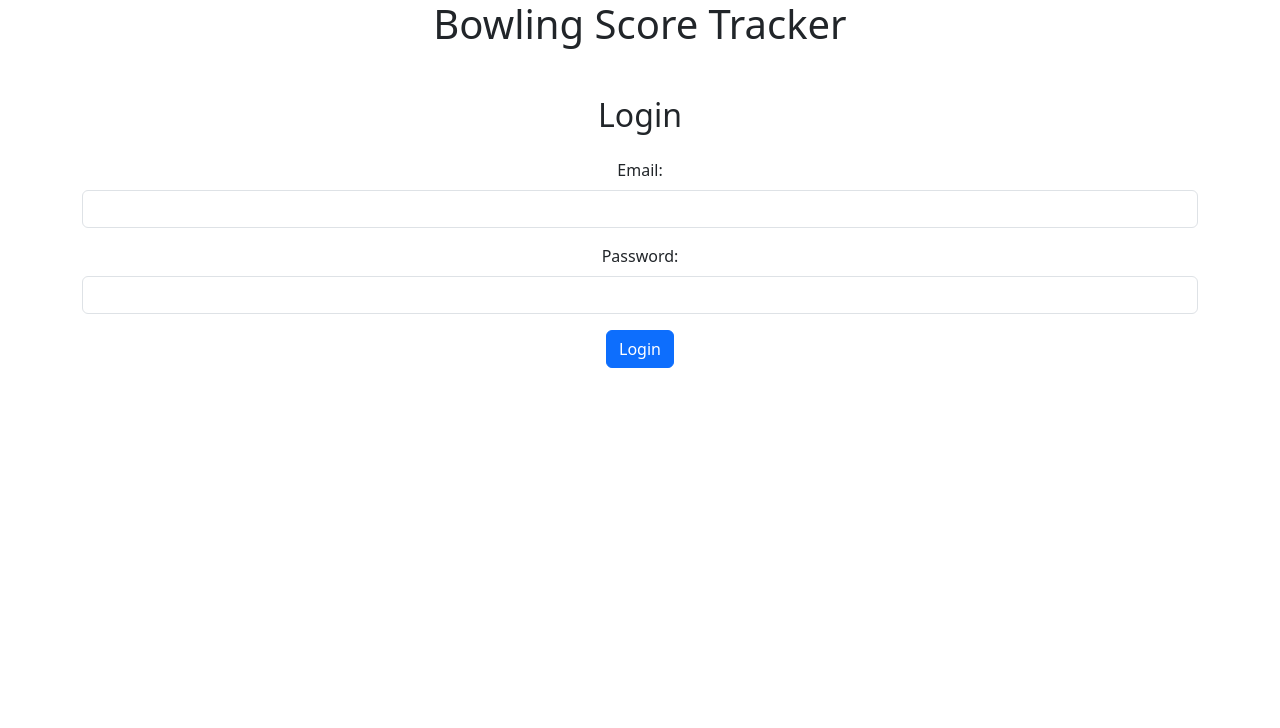
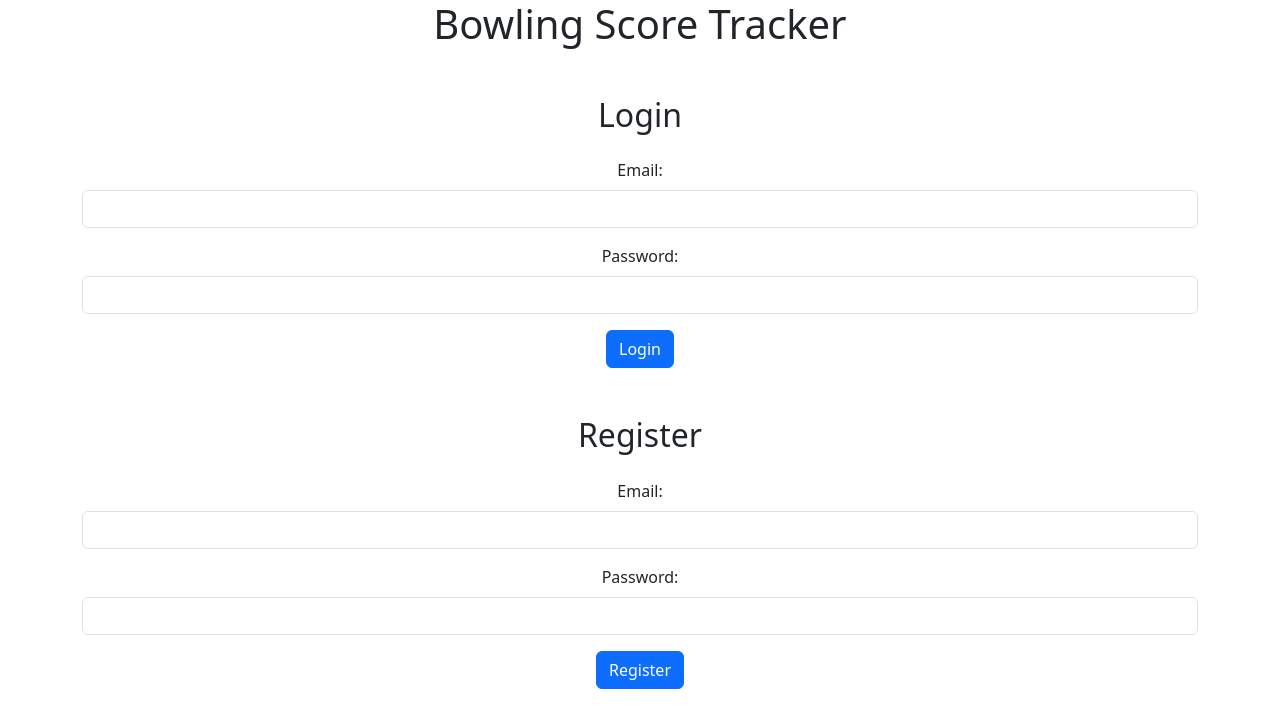
Before and after one commit to Jokim1717/BowlingApp, a React (Create React App) app in the folder bowling-score-tracker/: page / in a window 1280 px wide. Shown: the top 728 px of the page. Built offline with nearby package versions, Linux system fonts and the light colour scheme.

Commit message:
finished register

```diff
--- a/bowling-score-tracker/src/App.js
+++ b/bowling-score-tracker/src/App.js
@@ -1,4 +1,6 @@
 import LoginForm from './components/Auth/LoginForm';
+import RegisterForm from './components/Auth/ResigterForm';
+
 import './App.css';
 
 function App() {
@@ -6,6 +8,7 @@ function App() {
     <div className="App">
       <h1>Bowling Score Tracker</h1>
       <LoginForm />
+      <RegisterForm />
     </div>
   );
 }
--- a/bowling-score-tracker/src/components/Auth/LoginForm.js
+++ b/bowling-score-tracker/src/components/Auth/LoginForm.js
@@ -1,4 +1,5 @@
 import React, { useState } from "react";
+import { signInWithEmailAndPassword } from "firebase/auth";
 import { auth } from "../../firebase/firebase";
 import "bootstrap/dist/css/bootstrap.min.css";
 
@@ -21,7 +22,7 @@ const LoginForm = () => {
     const { email, password } = formData;
 
     try {
-      await auth.signInWithEmailAndPassword(email, password);
+      await signInWithEmailAndPassword(auth, email, password);
       console.log("User logged in successfully!");
       setFormData({
         email: "",
--- a/bowling-score-tracker/src/components/Auth/ResigterForm.js
+++ b/bowling-score-tracker/src/components/Auth/ResigterForm.js
@@ -0,0 +1,74 @@
+import React, { useState } from "react";
+import { createUserWithEmailAndPassword } from "firebase/auth";
+import { auth } from "../../firebase/firebase";
+import "bootstrap/dist/css/bootstrap.min.css";
+
+const RegisterForm = () => {
+  const [formData, setFormData] = useState({
+    email: "",
+    password: "",
+  });
+
+  const handleChange = (e) => {
+    setFormData({
+      ...formData,
+      [e.target.name]: e.target.value,
+    });
+  };
+
+  const handleSubmit = async (e) => {
+    e.preventDefault();
+
+    const { email, password } = formData;
+
+    try {
+      await createUserWithEmailAndPassword(auth, email, password);
+      console.log("User logged in successfully!");
+      setFormData({
+        email: "",
+        password: "",
+      });
+    } catch (error) {
+      console.error("Login failed:", error.message);
+    }
+  };
+
+  return (
+    <div className="container mt-5">
+      <h2 className="mb-4">Register</h2>
+      <form onSubmit={handleSubmit}>
+        <div className="mb-3">
+          <label htmlFor="email" className="form-label">
+            Email:
+          </label>
+          <input
+            type="email"
+            className="form-control"
+            id="email"
+            name="email"
+            value={formData.email}
+            onChange={handleChange}
+          />
+        </div>
+        <div className="mb-3">
+          <label htmlFor="password" className="form-label">
+            Password:
+          </label>
+          <input
+            type="password"
+            className="form-control"
+            id="password"
+            name="password"
+            value={formData.password}
+            onChange={handleChange}
+          />
+        </div>
+        <button type="submit" className="btn btn-primary">
+          Register
+        </button>
+      </form>
+    </div>
+  );
+};
+
+export default RegisterForm;
--- a/bowling-score-tracker/src/firebase/firebase.js
+++ b/bowling-score-tracker/src/firebase/firebase.js
@@ -1,6 +1,6 @@
 // Import the functions you need from the SDKs you need
 import { initializeApp } from "firebase/app";
-import { getAnalytics } from "firebase/analytics";
+import { getAuth } from "firebase/auth";
 // TODO: Add SDKs for Firebase products that you want to use
 // https://firebase.google.com/docs/web/setup#available-libraries
 
@@ -17,8 +17,8 @@ const firebaseConfig = {
 };
 
 // Initialize Firebase
-const firebase = initializeApp(firebaseConfig);
+const app = initializeApp(firebaseConfig);
 
-export const auth = firebase.auth();
+export const auth = getAuth(app);
 
-export default firebase;
+export default app;
```
